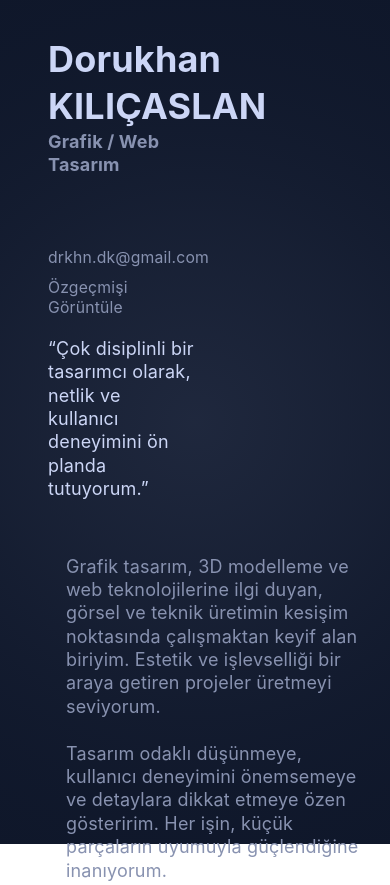
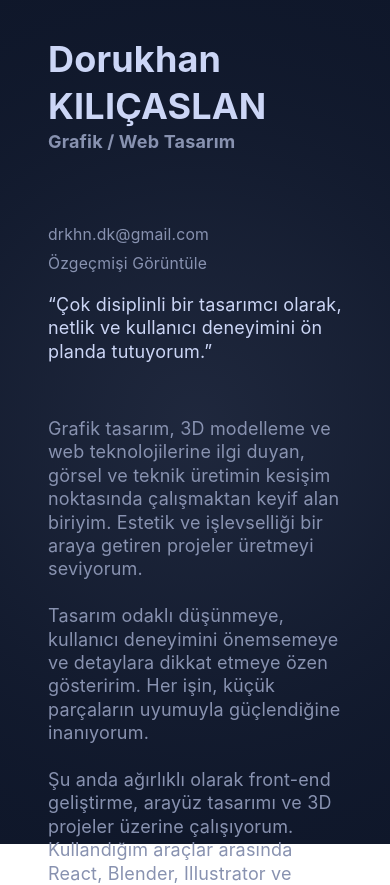
Before and after one commit to dorukhankilicaslan/dorukhankilicaslan.github.io, a Next.js app: page / in a window 390 px wide. Shown: the top 885 px of the page. Built offline with nearby package versions, Linux system fonts and the light colour scheme.

Commit message:
v1.1_MobileEdit

```diff
--- a/app/globals.css
+++ b/app/globals.css
@@ -93,7 +93,7 @@ html {
     width: 100%;
     margin-top: 0;
     margin-bottom: 0;
-    padding: 0 1rem;
+    padding: 0 0rem;
   }
 }
 
--- a/components/Sidebar.css
+++ b/components/Sidebar.css
@@ -138,11 +138,9 @@ a:hover .nav-text {
 @media (max-width: 900px) {
     .onepage-sidebar {
         position: static !important;
-        top: unset !important;
-        min-height: unset;
+        top: 0 !important;
         padding: 2rem 0 2rem 0;
-        box-shadow: none !important;
-        height: auto;
+        width: 100% !important;
     }
 
     .sidebar-header {
--- a/components/SpotlightBackground.tsx
+++ b/components/SpotlightBackground.tsx
@@ -4,11 +4,14 @@ import { useEffect, useRef } from "react";
 export default function SpotlightBackground() {
     const canvasRef = useRef<HTMLCanvasElement>(null);
 
+    function getColorVar(name: string, fallback: string) {
+        const value = getComputedStyle(document.documentElement).getPropertyValue(name).trim();
+        return value && value !== "" ? value : fallback;
+    }
+
     useEffect(() => {
         const canvas = canvasRef.current;
         if (!canvas) return;
-        const ctx = canvas.getContext("2d");
-        if (!ctx) return;
 
         function setCanvasSize() {
             if (!canvas) return;
@@ -26,10 +29,9 @@ export default function SpotlightBackground() {
             const ctx = canvas.getContext("2d");
             if (!ctx) return;
 
-            // Renkleri her seferinde oku (dark mode için)
-            const root = getComputedStyle(document.documentElement);
-            const bgColor = root.getPropertyValue("--background").trim() || "#0a192f";
-            const spotlightColor = root.getPropertyValue("--foreground").trim() || "#94a3b8";
+            // Her zaman fallback ile oku
+            const bgColor = getColorVar("--background", "#0a192f");
+            const spotlightColor = getColorVar("--foreground", "#94a3b8");
 
             ctx.clearRect(0, 0, canvas.width, canvas.height);
             ctx.fillStyle = bgColor;
@@ -51,6 +53,11 @@ export default function SpotlightBackground() {
 
         draw(window.innerWidth / 2, window.innerHeight / 2);
         window.addEventListener("mousemove", handleMouseMove);
+
+        window.addEventListener("resize", () => {
+            setCanvasSize();
+            draw(window.innerWidth / 2, window.innerHeight / 2);
+        });
 
         return () => {
             window.removeEventListener("mousemove", handleMouseMove);
```
